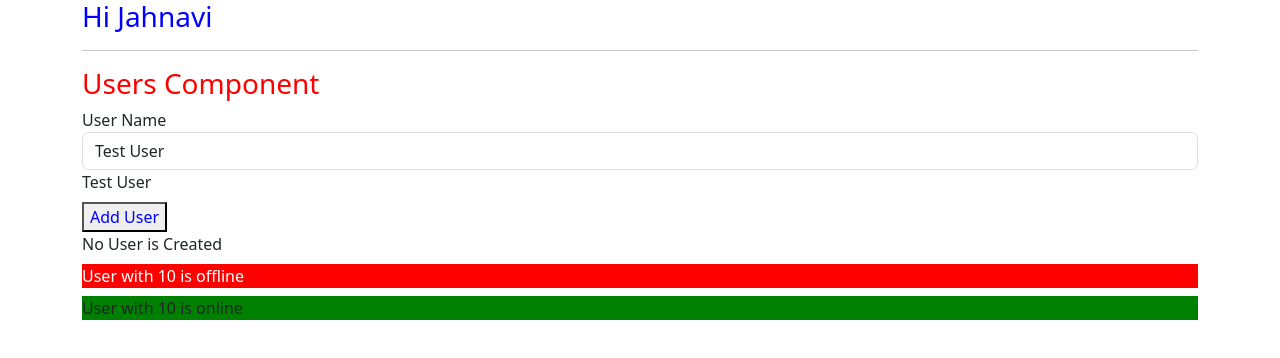
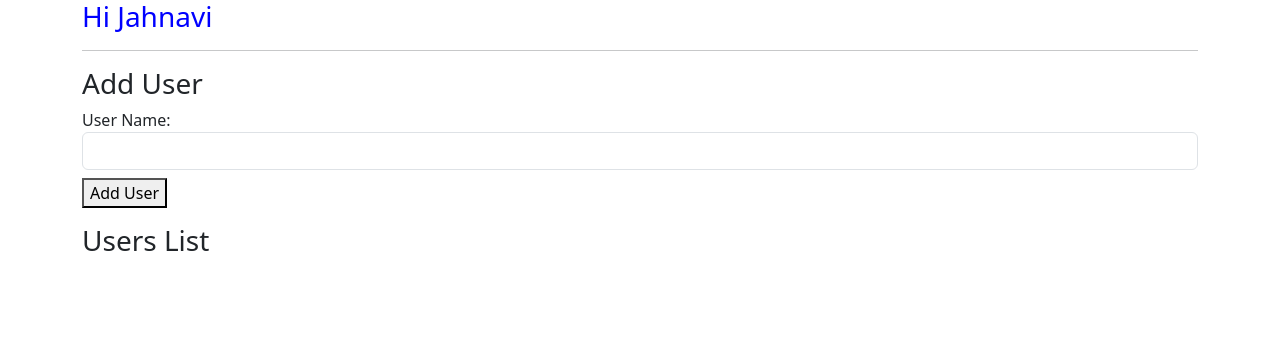
Before and after one commit to jahnavigunda/angular-basics, an Angular app: page / in a window 1280 px wide. Shown: the top 358 px of the page. Built offline with nearby package versions, Linux system fonts and the light colour scheme.

Commit message:
send data from parent to child using @Input

```diff
--- a/src/app/app.component.html
+++ b/src/app/app.component.html
@@ -3,7 +3,8 @@
   <div class="col-sm-12">
     <h3>Hi Jahnavi</h3>
   <hr />
-    <app-users></app-users>
+    <!-- <app-users></app-users> -->
+    <app-userspc></app-userspc>
   </div>
 </div>
 </div>
--- /dev/null
+++ b/src/app/userParentChild/userpc/userpc.component.html
@@ -0,0 +1 @@
+<div>User name is {{userName}}</div>
--- /dev/null
+++ b/src/app/userParentChild/userspc/userspc.component.html
@@ -0,0 +1,13 @@
+<div class="form-group">
+    <h3>Add User</h3>
+    <label> User Name: </label>
+    <input type="text" class="form-control"  [(ngModel)] = "userName" />
+    <div class="mt-2">
+        <button class="btn-btn-primary" (click)="onUserAdded()">Add User</button>
+    </div>
+</div>
+
+<div class="mt-3">
+    <h3>Users List</h3>
+    <app-userpc *ngFor="let user of usersList" [user]="user"></app-userpc>
+</div>
--- /dev/null
+++ b/src/app/userParentChild/userspc/userspc.component.ts
@@ -0,0 +1,23 @@
+import { Component, OnInit } from '@angular/core';
+
+@Component({
+  selector: 'app-userspc',
+  templateUrl: './userspc.component.html',
+  styleUrls: ['./userspc.component.css']
+})
+export class UserspcComponent implements OnInit{
+
+userName:string = '';
+usersList:string[] = [];
+
+constructor(){}
+ngOnInit(): void {
+
+}
+
+onUserAdded(){
+  this.usersList.push(this.userName);
+}
+
+
+}
```
Also changed, not shown: src/app/app.module.ts (+6 -1 lines), src/app/userParentChild/userpc/userpc.component.ts (added, +10 -0 lines), src/app/userParentChild/userpc/userpc.component.css (added), src/app/userParentChild/userspc/userspc.component.css (added), 2 other files (tests, documents, lock files or other folders).
